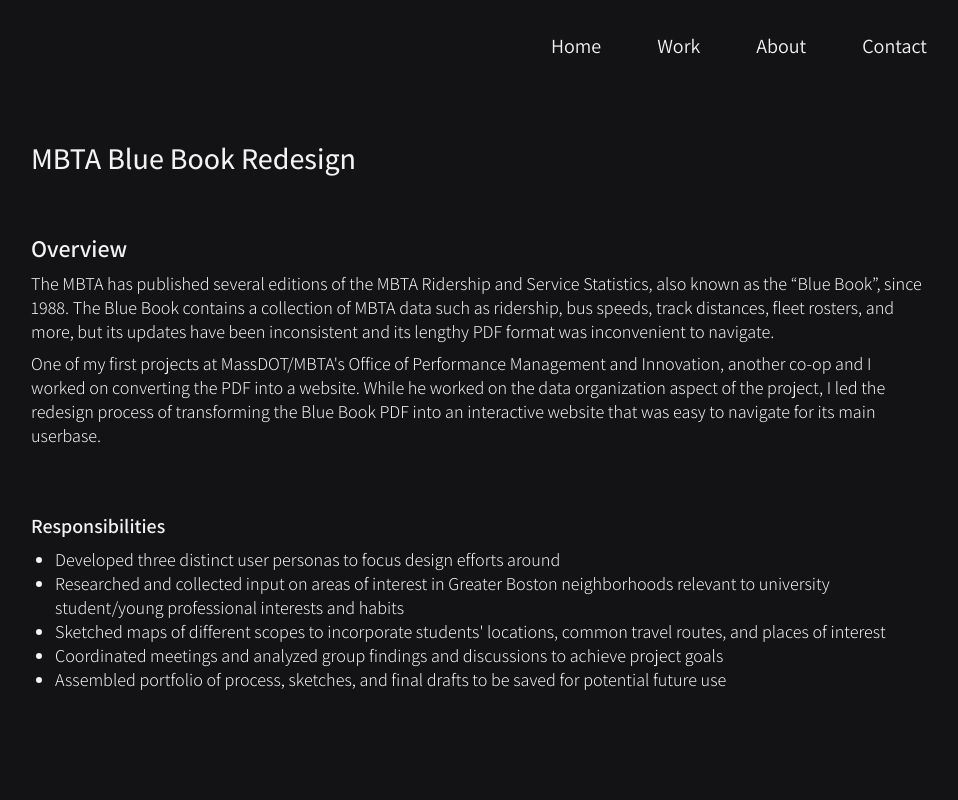
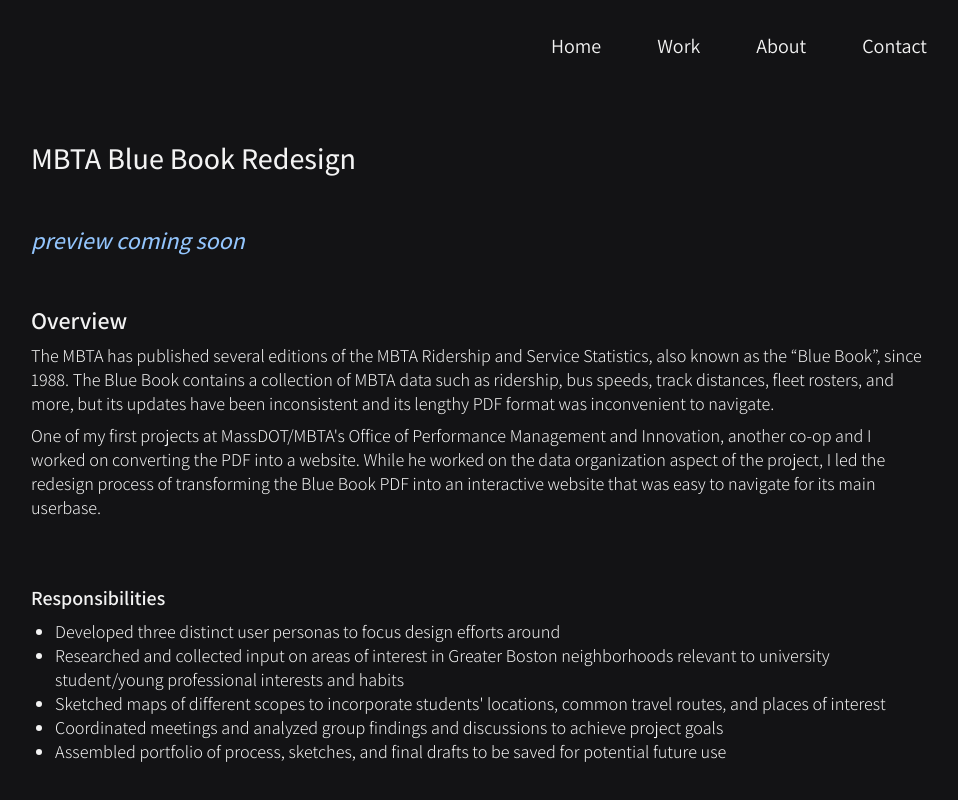
Before and after one commit to aescaba/portfolio, a Next.js app: page /work/bluebook in a window 1280 px wide. Shown: the top 800 px of the page, without its empty margins (161-1119 px from the left). Built offline with nearby package versions, Linux system fonts and the light colour scheme.

Commit message:
preview disclaimer

```diff
--- a/pages/work/bluebook.js
+++ b/pages/work/bluebook.js
@@ -7,6 +7,8 @@
 
       <div class="mb-14">
       {/* insert photo */}
+      <p class="text-2xl my-10 font-medium text-blue-300 italic">preview coming soon</p>
+
         <div class="mb-4">
           <h2 class="text-2xl py-2 font-semibold">Overview</h2>
           <p>The MBTA has published several editions of the MBTA Ridership and Service Statistics, also known as the “Blue Book”, since 1988. The Blue Book contains a collection of MBTA data such as ridership, bus speeds, track distances, fleet rosters, and more, but its updates have been inconsistent and its lengthy PDF format was inconvenient to navigate.
--- a/pages/work/capstone.js
+++ b/pages/work/capstone.js
@@ -7,6 +7,8 @@
 
       <div class="mb-14">
       {/* insert photo */}
+      <p class="text-2xl my-10 font-medium text-blue-300 italic">preview coming soon</p>
+
         <div class="mb-4">
           <h2 class="text-2xl py-2 font-semibold">Overview</h2>
           <p>For my final capstone project at Northeastern University, I wanted to incorporate two of my passions: food and Filipino culture. A personal project I had already been thinking of making was documenting family recipes, so my capstone was the perfect way to combine that idea with my interests.
--- a/pages/work/unimaps.js
+++ b/pages/work/unimaps.js
@@ -7,6 +7,8 @@
 
       <div class="mb-14">
       {/* insert photo */}
+      <p class="text-2xl my-10 font-medium text-blue-300 italic">preview coming soon</p>
+
         <div class="mb-4">
           <h2 class="text-2xl py-2 font-semibold">Overview</h2>
           <p>During my time at MassDOT/MBTA&apos;s Office of Performance Management and Innovation, in an effort to promote train ridership to university students, I wanted to focus on how the T was an accessible and affordable means of transportation. I developed a system of interest-based maps to highlight how students can use the T to reach notable destinations in Greater Boston and surrounding areas. My team and I took an approach that focused on students with different levels of experience with the T and the city of Boston&mdash;we aimed to present the T as a connector to Boston&apos;s different cultural attractions.
--- a/pages/work/wbecnydmv.js
+++ b/pages/work/wbecnydmv.js
@@ -7,6 +7,7 @@
 
       <div class="mb-14">
       {/* insert photo */}
+      <p class="text-2xl my-10 font-medium text-blue-300 italic">preview coming soon</p>
         <div class="mb-4">
           <h2 class="text-2xl py-2 font-semibold">Overview</h2>
           <p>Coming off the heels of a successful rebranding, the Women&apos;s Business Enterprise Council of Metro NY and Greater DMV (WBEC NY DMV) wanted to update their website to reflect their fresh new look and feel. After my team&apos;s creative director developed the new sitemap and a couple of wireframes, I designed the remaining 90+ pages based off of these concepts and handled the new website build. The result was a website with a modern look, easier navigation, and clearer calls to action.
```
